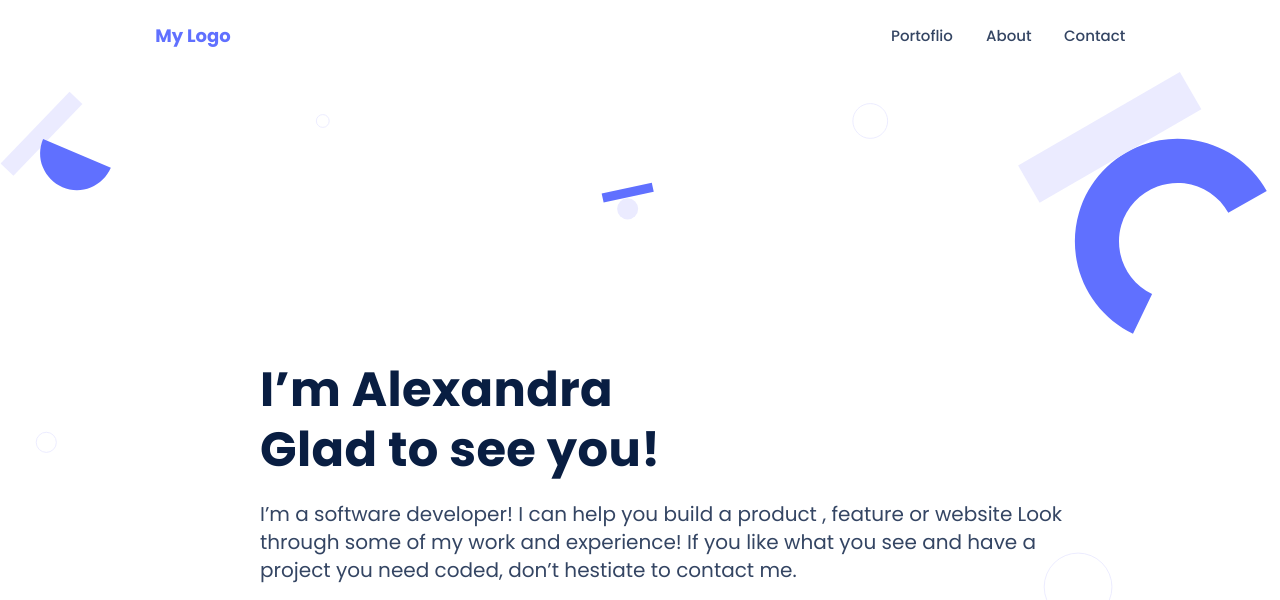
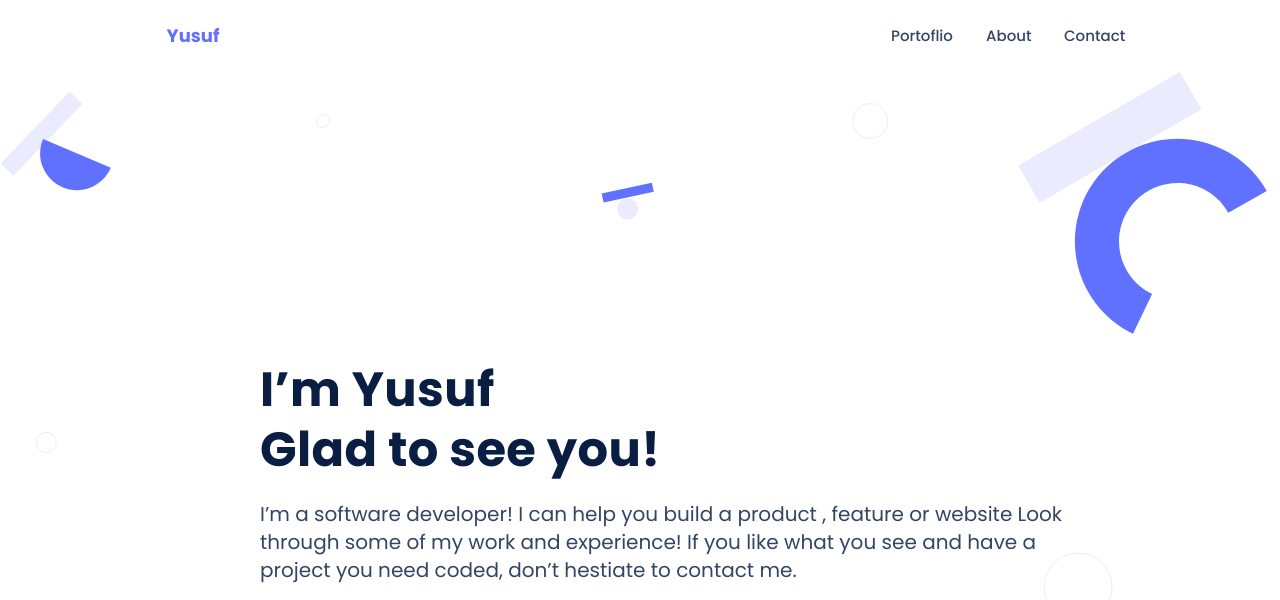
Before and after one commit to yin-ka/Portfolio, a website: page index.html in a window 1280 px wide. Shown: the top 600 px of the page. Drawn offline with Linux system fonts and the light colour scheme.

Commit message:
Update html

```diff
--- a/index.html
+++ b/index.html
@@ -18,7 +18,7 @@
     <header class="header">
         <!--header section-->
         <nav class="navigation_bar">
-            <span class="my_logo">My Logo</span>
+            <span class="my_logo">Yusuf</span>
             <ul class="nav-item">
                 <li class="nav-item-li1"><a href="#works">Portoflio</a></li>
                 <li class="nav-item-li2"><a href="#aboutme">About</a></li>
@@ -31,7 +31,7 @@
     <header class="desktop_header">
         <!--header section-->
         <nav class="desktop_navigation_bar">
-            <p><span>My Logo</span></p>
+            <p><span>Yusuf</span></p>
             <ul class="nav_item">
                 <li class="nav_item-li1"><a href="#works">Portoflio</a></li>
                 <li class="nav_item-li2"><a href="#aboutme">About</a></li>
@@ -42,7 +42,7 @@
     <!--headline section-->
     <section class="headline">
         <div class="headline-1">
-            <h1 class="headline-1-h1">I’m Mariane
+            <h1 class="headline-1-h1">I’m Yusuf
                 <br>Glad to see
                 <br>you!
             </h1>
@@ -70,7 +70,7 @@
     <!--headline section Desktop View-->
     <section class="desktop_headline">
         <div class="desktop_headline-1">
-            <h1 class="headline-1-h1">I’m Alexandra<br> Glad to see you!
+            <h1 class="headline-1-h1">I’m Yusuf<br> Glad to see you!
             </h1>
         </div>
         <div class="headline-2">
```
